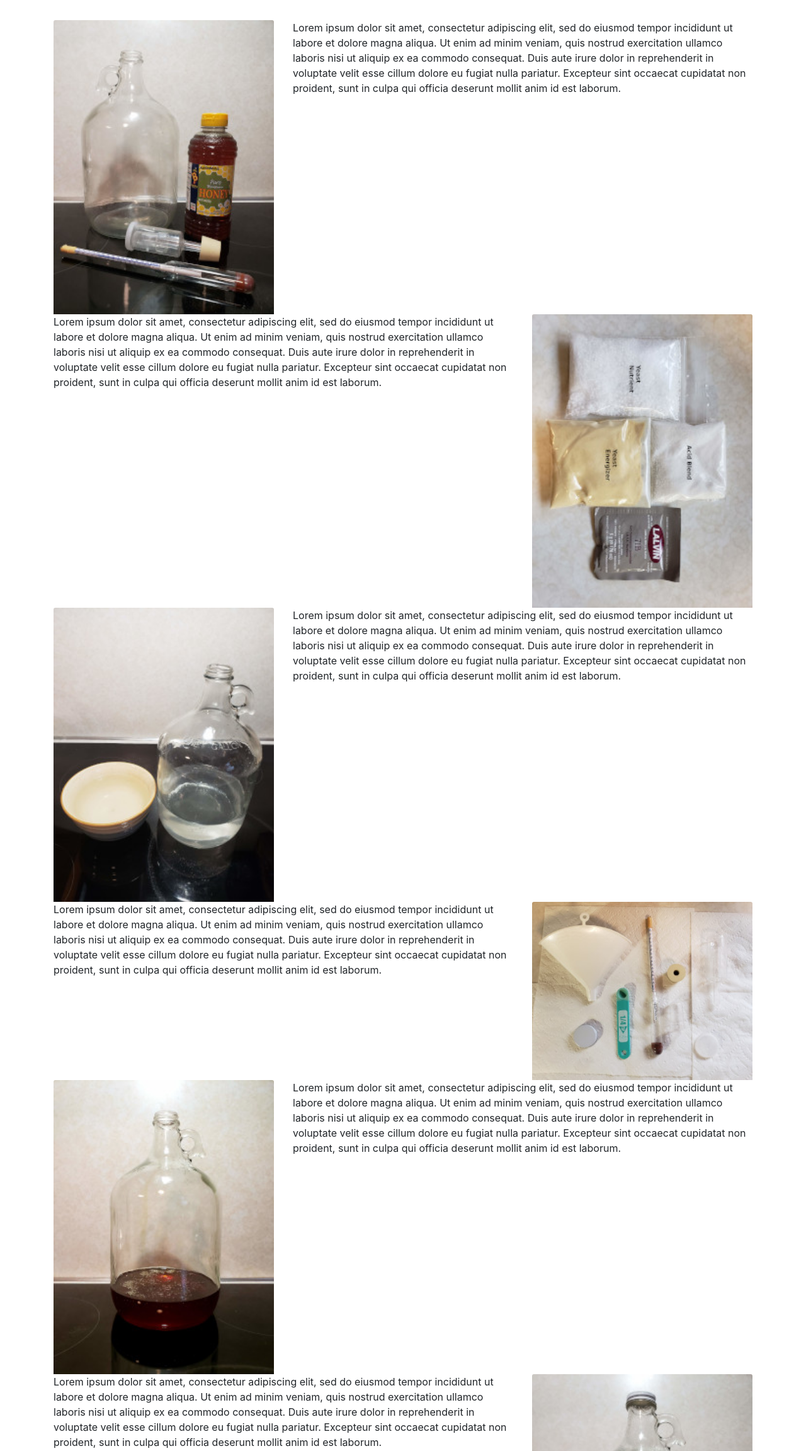
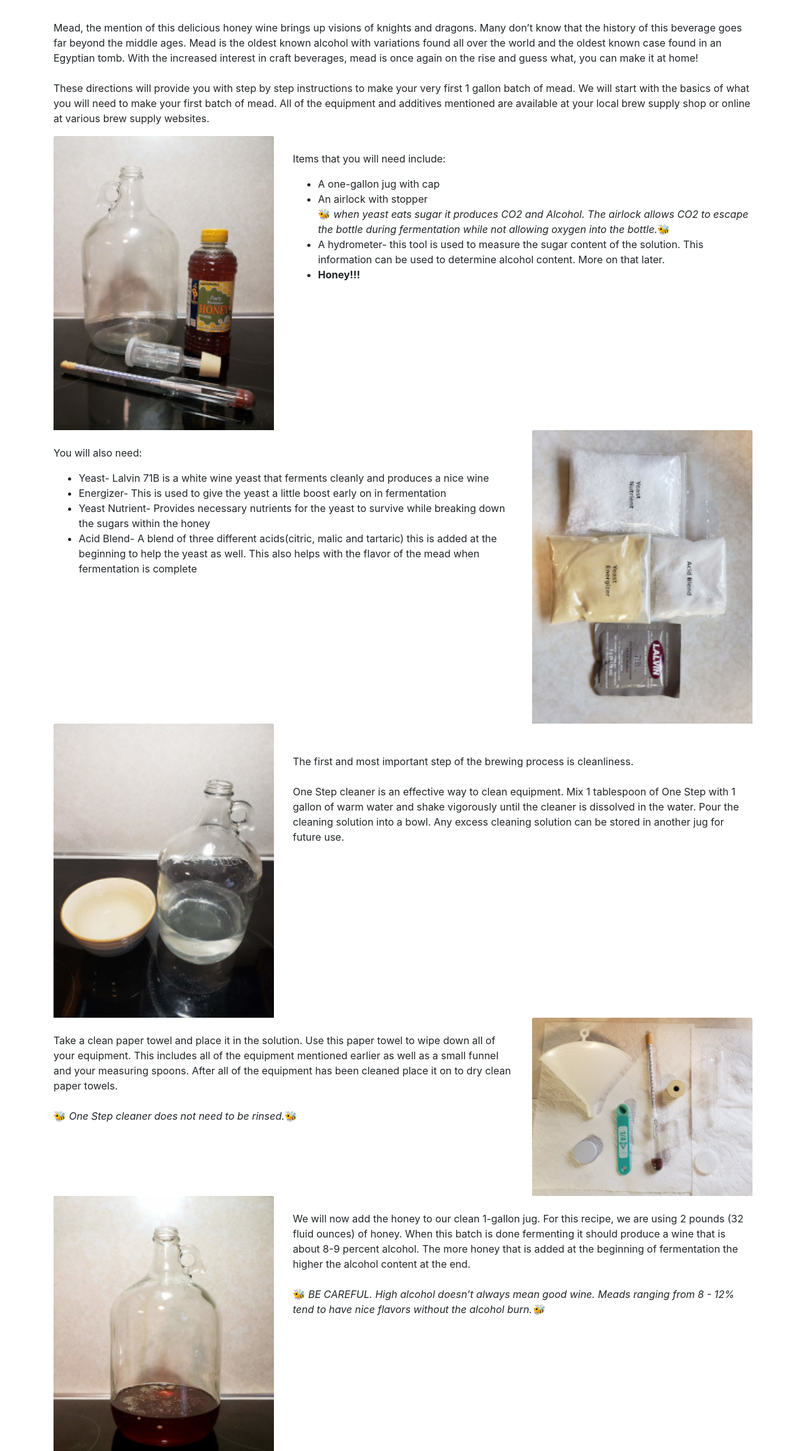
Before and after one commit to tlburchh/howtomakemead, a plain HTML site: page index.html in a window 1280 px wide. Shown: the part 256-2560 px from the top of the page at 63% size. Drawn offline with nearby package versions, Linux system fonts and the light colour scheme.

Commit message:
added instructions

```diff
--- a/index.html
+++ b/index.html
@@ -21,14 +21,26 @@
     <div class="container">
       <div class="row">
         <div class="col">
+          <p>Mead, the mention of this delicious honey wine brings up visions of knights and dragons. Many don’t know that the history of this beverage goes far beyond the middle ages. Mead is the oldest known alcohol with variations found all over the world and the oldest known case found in an  Egyptian tomb. With the increased interest in craft beverages, mead is once again on the rise and guess what, you can make it at home!
+            <br><br>
+              These directions will provide you with step by step instructions to make your very first 1 gallon batch of mead. We will start with the basics of what you will need to make your first batch of mead. All of the equipment and additives mentioned are available at your local brew supply shop or online at various brew supply websites.</p>
           <div class="row">
             <div class="col-4">
                 <img class="card-img-top" src="./images/supplies.jpg" alt="Card image cap">
 
             </div>
             <div class="col-8">
+                <br>
+              <p>Items that you will need include:</p>
+                  <ul>
+                  <li>A one-gallon jug with cap</li>
+                  <li>An airlock with stopper<br>
+                    🐝<i> when yeast eats sugar it produces CO2 and Alcohol. The airlock allows CO2 to escape the bottle during fermentation while not allowing oxygen into the bottle.</i>🐝</li>
 
-              <p>Lorem ipsum dolor sit amet, consectetur adipiscing elit, sed do eiusmod tempor incididunt ut labore et dolore magna aliqua. Ut enim ad minim veniam, quis nostrud exercitation ullamco laboris nisi ut aliquip ex ea commodo consequat. Duis aute irure dolor in reprehenderit in voluptate velit esse cillum dolore eu fugiat nulla pariatur. Excepteur sint occaecat cupidatat non proident, sunt in culpa qui officia deserunt mollit anim id est laborum.</p>
+                  <li>A hydrometer- this tool is used to measure the sugar content of the solution. This information can be used to determine alcohol content. More on that later.</li>
+
+                  <li><b>Honey!!!</b></li>
+                  </ul>
             </div>
           </div>
         </div>
@@ -40,8 +52,14 @@
           <div class="col">
             <div class="row">
               <div class="col-8">
-
-                <p>Lorem ipsum dolor sit amet, consectetur adipiscing elit, sed do eiusmod tempor incididunt ut labore et dolore magna aliqua. Ut enim ad minim veniam, quis nostrud exercitation ullamco laboris nisi ut aliquip ex ea commodo consequat. Duis aute irure dolor in reprehenderit in voluptate velit esse cillum dolore eu fugiat nulla pariatur. Excepteur sint occaecat cupidatat non proident, sunt in culpa qui officia deserunt mollit anim id est laborum.</p>
+               <br>
+                <p>You will also need:</p>
+                <ul>
+                    <li>Yeast- Lalvin 71B is a white wine yeast that ferments cleanly and produces a nice wine</li>
+                    <li> Energizer- This is used to give the yeast a little boost early on in fermentation</li>
+                    <li>Yeast Nutrient- Provides necessary nutrients for the yeast to survive while breaking down the sugars within the honey</li>
+                    <li>Acid Blend- A blend of three different acids(citric, malic and tartaric) this is added at the beginning to help the yeast as well. This also helps with the flavor of the mead when fermentation is complete</li>
+                  </ul>
               </div>
               <div class="col-4">
                   <img class="card-img-top" src="./images/supplies1.jpg" alt="Card image cap">
@@ -61,8 +79,13 @@
 
                 </div>
                 <div class="col-8">
+                  <br><br>
+                  <p>The first and most important step of the brewing process is cleanliness.<br><br>
 
-                  <p>Lorem ipsum dolor sit amet, consectetur adipiscing elit, sed do eiusmod tempor incididunt ut labore et dolore magna aliqua. Ut enim ad minim veniam, quis nostrud exercitation ullamco laboris nisi ut aliquip ex ea commodo consequat. Duis aute irure dolor in reprehenderit in voluptate velit esse cillum dolore eu fugiat nulla pariatur. Excepteur sint occaecat cupidatat non proident, sunt in culpa qui officia deserunt mollit anim id est laborum.</p>
+                      One Step cleaner is an effective way to clean equipment. Mix 1 tablespoon of One Step with 1 gallon of warm water and shake vigorously until the cleaner is dissolved in the water. Pour the cleaning solution into a bowl. Any excess cleaning solution can be stored in another jug for future use.
+
+
+                      </p>
                 </div>
               </div>
             </div>
@@ -74,8 +97,10 @@
               <div class="col">
                 <div class="row">
                   <div class="col-8">
-
-                    <p>Lorem ipsum dolor sit amet, consectetur adipiscing elit, sed do eiusmod tempor incididunt ut labore et dolore magna aliqua. Ut enim ad minim veniam, quis nostrud exercitation ullamco laboris nisi ut aliquip ex ea commodo consequat. Duis aute irure dolor in reprehenderit in voluptate velit esse cillum dolore eu fugiat nulla pariatur. Excepteur sint occaecat cupidatat non proident, sunt in culpa qui officia deserunt mollit anim id est laborum.</p>
+                    <br>
+                    <p>Take a clean paper towel and place it in the solution. Use this paper towel to wipe down all of your equipment. This includes all of the equipment mentioned earlier as well as a small funnel and your measuring spoons. After all of the equipment has been cleaned place it on to dry clean paper towels.
+                        <br><br>
+                        🐝<i> One Step cleaner does not need to be rinsed.</i>🐝</p>
                   </div>
                   <div class="col-4">
                       <img class="card-img-top" src="./images/cleansupplies.jpg" alt="Card image cap">
@@ -95,8 +120,11 @@
 
                   </div>
                   <div class="col-8">
-
-                    <p>Lorem ipsum dolor sit amet, consectetur adipiscing elit, sed do eiusmod tempor incididunt ut labore et dolore magna aliqua. Ut enim ad minim veniam, quis nostrud exercitation ullamco laboris nisi ut aliquip ex ea commodo consequat. Duis aute irure dolor in reprehenderit in voluptate velit esse cillum dolore eu fugiat nulla pariatur. Excepteur sint occaecat cupidatat non proident, sunt in culpa qui officia deserunt mollit anim id est laborum.</p>
+                    <br>
+                    <p>We will now add the honey to our clean 1-gallon jug. For this recipe, we are using 2 pounds (32 fluid ounces) of honey. When this batch is done fermenting it should produce a wine that is about 8-9 percent alcohol. The more honey that is added at the beginning of fermentation the higher the alcohol content at the end.
+                      <br><br>
+                      🐝<i> BE CAREFUL. High alcohol doesn’t always mean good wine. Meads ranging from 8 - 12% tend to have nice flavors without the alcohol burn.🐝</i>
+                        </p>
                   </div>
                 </div>
               </div>
@@ -109,8 +137,15 @@
                 <div class="col">
                   <div class="row">
                     <div class="col-8">
-
-                      <p>Lorem ipsum dolor sit amet, consectetur adipiscing elit, sed do eiusmod tempor incididunt ut labore et dolore magna aliqua. Ut enim ad minim veniam, quis nostrud exercitation ullamco laboris nisi ut aliquip ex ea commodo consequat. Duis aute irure dolor in reprehenderit in voluptate velit esse cillum dolore eu fugiat nulla pariatur. Excepteur sint occaecat cupidatat non proident, sunt in culpa qui officia deserunt mollit anim id est laborum.</p>
+                     <br>
+                      <p>After adding the honey to the 1-gallon jug we then fill the jug halfway with water
+                        <br><br>
+                        🐝<i> spring water is best. Try to avoid water that contains large amounts of chlorine, which the yeast don’t like, and if the water tastes like plastic or has an off flavor I would recommend avoiding that, as well. The off flavors stay.</i>🐝
+                        <br><br>
+                        After adding the water seal the jug with its lid and shake vigorously for 2 minutes. This will give the honey the opportunity to dissolve as well as oxygenate the honey water. The yeast will thank you later.
+                        <br><br>
+                        After the honey is in solution then add water to the jug so that the jug is three quarters filled.
+                        </p>
                     </div>
                     <div class="col-4">
                         <img class="card-img-top" src="./images/honeywater.jpg" alt="Card image cap">
@@ -131,7 +166,16 @@
                     </div>
                     <div class="col-8">
 
-                      <p>Lorem ipsum dolor sit amet, consectetur adipiscing elit, sed do eiusmod tempor incididunt ut labore et dolore magna aliqua. Ut enim ad minim veniam, quis nostrud exercitation ullamco laboris nisi ut aliquip ex ea commodo consequat. Duis aute irure dolor in reprehenderit in voluptate velit esse cillum dolore eu fugiat nulla pariatur. Excepteur sint occaecat cupidatat non proident, sunt in culpa qui officia deserunt mollit anim id est laborum.</p>
+                      <p>Now we will get the yeast ready for their meal.
+                          <br><br>
+                          Add one half of a cup of warm(not hot!) water to a clean bowl. Sprinkle ¼ teaspoon of yeast energizer onto the water and let it hydrate. Next, carefully open your yeast packet and sprinkle the dry yeast onto the water. Cover this and let it sit for 5 minutes.
+                          <br><br>
+                          🐝<i>  The yeast that we are using has been dehydrated and needs to be rehydrated carefully. Large shocks such as adding the yeast directly to the sugar solution will potentially cause issues with the speed of fermentation.</i>🐝
+                          <br><br>
+                          After 5 minutes add approximately 2 tablespoons of honey water to the water and yeast mixture and let it sit for a few more minutes.  This gives the yeast the opportunity to become acclimated to the honey water.
+                          <br><br>
+                          With the funnel, add this mixture to the 1-gallon jug and top up the jug with water so that there are approximately 2 inches of headspace at the top of the jug.
+                          </p>
                     </div>
                   </div>
                 </div>
@@ -143,8 +187,15 @@
                   <div class="col">
                     <div class="row">
                       <div class="col-8">
-
-                        <p>Lorem ipsum dolor sit amet, consectetur adipiscing elit, sed do eiusmod tempor incididunt ut labore et dolore magna aliqua. Ut enim ad minim veniam, quis nostrud exercitation ullamco laboris nisi ut aliquip ex ea commodo consequat. Duis aute irure dolor in reprehenderit in voluptate velit esse cillum dolore eu fugiat nulla pariatur. Excepteur sint occaecat cupidatat non proident, sunt in culpa qui officia deserunt mollit anim id est laborum.</p>
+                        <br>
+                        <p>Now we can see what the sugar content is of our honey water. For this, we will be using our hydrometer. You can skip this step if you don’t care about the alcohol content of your finished product.
+                          <br><br>
+                            There is a direct correlation between sugar content at the beginning of fermentation and alcohol level at the end of fermentation. By floating a clean hydrometer in the honey solution you can see the sugar content.
+                            <br><br>
+                            🐝<i> There are various measurements on a hydrometer. For this recipe, we will only need to pay attention to % sugar.🐝</i>
+                            <br><br>
+                            As you can see, the hydrometer shows a sugar percentage of 8 so we now know that at the end of fermentation the mead will be 8% alcohol.
+                            </p>
                       </div>
                       <div class="col-4">
                           <img class="card-img-top" src="./images/hydrometer.jpg" alt="Card image cap">
@@ -164,14 +215,25 @@
 
                         </div>
                         <div class="col-8">
-
-                          <p>Lorem ipsum dolor sit amet, consectetur adipiscing elit, sed do eiusmod tempor incididunt ut labore et dolore magna aliqua. Ut enim ad minim veniam, quis nostrud exercitation ullamco laboris nisi ut aliquip ex ea commodo consequat. Duis aute irure dolor in reprehenderit in voluptate velit esse cillum dolore eu fugiat nulla pariatur. Excepteur sint occaecat cupidatat non proident, sunt in culpa qui officia deserunt mollit anim id est laborum.</p>
+                          <br>
+                          <p>The final step is to fill the airlock half full with water and place it tightly on the top of the 1-gallon jug. As mentioned earlier, this allows the CO2 to escape during fermentation while not allowing oxygen in.
+                          <br><br>
+                          🐝<i> Keep your mead in a cool dark space both during fermentation and after and make sure that the mead avoids contact with oxygen after fermentation has started. Off flavors can develop if mead is too warm during or after fermentation or if the mead is in contact with oxygen too often.</i> 🐝
+                          Now the hard part.
+                          <br><br>
+                          Waiting!!!
+                          <br><br>
+                          Fermentation should take one to two weeks. You can also simply pay attention to the bubbles that come from the airlock. When they have stopped fermentation should be complete. You can also check the mead periodically with your hydrometer to see if the sugar percentage is decreasing. If it reached 0 % then fermentation is complete.</p>
                         </div>
                       </div>
                     </div>
                   </div>
                  </div>
-
+                 <br><br>
+                 <footer id="footer" class="jumbotron jumbotron-fluid">
+                    <div class="container">
+                    </div>
+                  </footer>
 
     <!-- Optional JavaScript -->
     <!-- jQuery first, then Popper.js, then Bootstrap JS -->
--- a/style.css
+++ b/style.css
@@ -10,3 +10,9 @@
   text-shadow: 2px 2px #3d3701;
 
 }
+#footer {
+  background: yellow;
+  background-image: url("./images/honey-948452_1920.jpg");
+  position: relative;
+  height:200px;
+}
```
